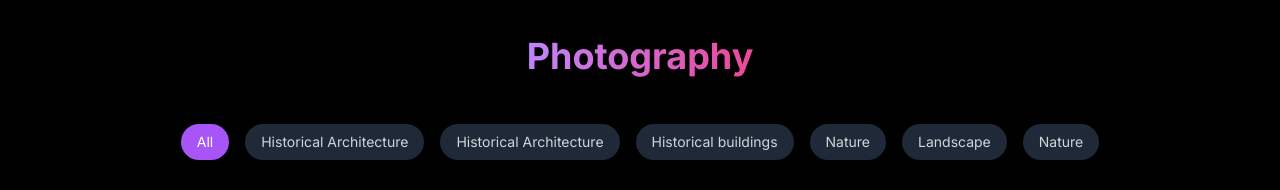
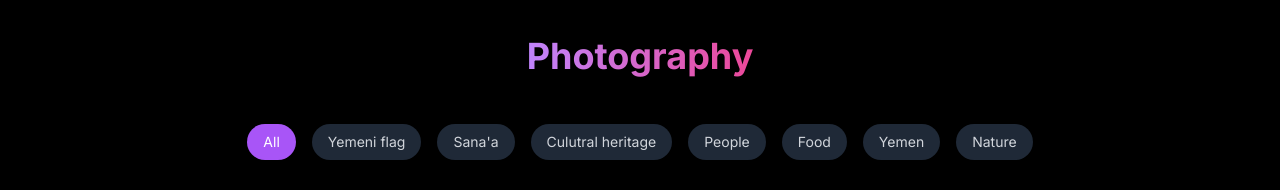
Before and after one commit to sanwaralkmali/yemen, a React (Vite) app: page / in a window 1280 px wide. Shown: the part 860-1050 px from the top of the page. Built offline with nearby package versions, Linux system fonts and the light colour scheme.

Commit message:
deploy 20

```diff
--- a/src/components/PhotoGallery.tsx
+++ b/src/components/PhotoGallery.tsx
@@ -6,63 +6,63 @@ const photos = [
   {
     id: 1,
     src: 'https://plus.unsplash.com/premium_photo-1670689707643-f36b72da4405?q=80&w=1915&auto=format&fit=crop&ixlib=rb-4.0.3&ixid=M3wxMjA3fDB8MHxwaG90by1wYWdlfHx8fGVufDB8fHx8fA%3D%3D',
-    alt: 'Sanaa Old City',
-    category: 'Historical Architecture '
+    alt: 'Yemeni Flag',
+    category: 'Yemeni flag'
   },
   {
     id: 2,
-    src: 'https://plus.unsplash.com/premium_photo-1670689707643-f36b72da4405?q=80&w=1915&auto=format&fit=crop&ixlib=rb-4.0.3&ixid=M3wxMjA3fDB8MHxwaG90by1wYWdlfHx8fGVufDB8fHx8fA%3D%3D',
-    alt: 'Nature photography',
-    category: 'Historical Architecture '
+    src: 'https://i.pinimg.com/736x/fc/8c/1c/fc8c1c4bc4108a15e7fa0ea50d78ba7b.jpg',
+    alt: 'Sanaa Old City',
+    category: 'Sana\'a'
   },
   {
     id: 3,
-    src: 'https://plus.unsplash.com/premium_photo-1670689707643-f36b72da4405?q=80&w=1915&auto=format&fit=crop&ixlib=rb-4.0.3&ixid=M3wxMjA3fDB8MHxwaG90by1wYWdlfHx8fGVufDB8fHx8fA%3D%3D',
+    src: 'https://media.istockphoto.com/id/149081119/tr/foto%C4%9Fraf/traditional-yemen-houses-sanaa.jpg?s=1024x1024&w=is&k=20&c=4v_ousMWg1m330Zd4Q8FFj3i9wHbOTpaQJjyq8BJYA4=',
     alt: 'Old buildings',
-    category: 'Historical Architecture '
+    category: 'Sana\'a'
   },
   {
     id: 4,
-    src: 'https://plus.unsplash.com/premium_photo-1670689707643-f36b72da4405?q=80&w=1915&auto=format&fit=crop&ixlib=rb-4.0.3&ixid=M3wxMjA3fDB8MHxwaG90by1wYWdlfHx8fGVufDB8fHx8fA%3D%3D',
-    alt: 'Shibam Hadramout',
-    category: 'Historical Architecture '
+    src: 'https://media.istockphoto.com/id/152960953/tr/foto%C4%9Fraf/panorama-of-sanaa-at-night-yemen.jpg?s=1024x1024&w=is&k=20&c=uU_Xtr_G1k-K3OpXmp50u2823uVfl5UIJ5jSpTRvp6k=',
+    alt: 'Sanaa Old City',
+    category: 'Sana\'a'
   },
   {
     id: 5,
-    src: 'https://plus.unsplash.com/premium_photo-1670689707643-f36b72da4405?q=80&w=1915&auto=format&fit=crop&ixlib=rb-4.0.3&ixid=M3wxMjA3fDB8MHxwaG90by1wYWdlfHx8fGVufDB8fHx8fA%3D%3D',
-    alt: 'Sheharah Bridge',
-    category: 'Historical Architecture'
+    src: 'https://i.pinimg.com/736x/3e/b8/9c/3eb89ca92f50cc4c936a5c834893e972.jpg',
+    alt: 'Jambiya',
+    category: 'Culutral heritage'
   },
   {
     id: 6,
-    src: 'https://plus.unsplash.com/premium_photo-1670689707643-f36b72da4405?q=80&w=1915&auto=format&fit=crop&ixlib=rb-4.0.3&ixid=M3wxMjA3fDB8MHxwaG90by1wYWdlfHx8fGVufDB8fHx8fA%3D%3D',
-    alt: 'Sanaa Old City',
-    category: 'Historical buildings'
+    src: 'https://i.pinimg.com/736x/98/28/cc/9828cc90aaf7044f8b296bc2a30e4fdc.jpg',
+    alt: 'Yemeni Weman',
+    category: 'People'
   },
   {
     id: 7,
-    src: 'https://plus.unsplash.com/premium_photo-1670689707643-f36b72da4405?q=80&w=1915&auto=format&fit=crop&ixlib=rb-4.0.3&ixid=M3wxMjA3fDB8MHxwaG90by1wYWdlfHx8fGVufDB8fHx8fA%3D%3D',
-    alt: 'Nature photography',
-    category: 'Nature'
+    src: 'https://i.pinimg.com/736x/7b/d4/38/7bd438206c71a75260456a45bb1efce3.jpg',
+    alt: 'Jambiya',
+    category: 'Culutral heritage'
   },
   {
     id: 8,
-    src: 'https://plus.unsplash.com/premium_photo-1670689707643-f36b72da4405?q=80&w=1915&auto=format&fit=crop&ixlib=rb-4.0.3&ixid=M3wxMjA3fDB8MHxwaG90by1wYWdlfHx8fGVufDB8fHx8fA%3D%3D',
-    alt: 'Landscape photography',
-    category: 'Landscape'
+    src: 'https://i.pinimg.com/736x/00/0f/51/000f5103899829bcb0d5594a40fe87d9.jpg',
+    alt: 'Yemeni Food',
+    category: 'Food'
   },
   {
     id: 9,
-    src: 'https://plus.unsplash.com/premium_photo-1670689707643-f36b72da4405?q=80&w=1915&auto=format&fit=crop&ixlib=rb-4.0.3&ixid=M3wxMjA3fDB8MHxwaG90by1wYWdlfHx8fGVufDB8fHx8fA%3D%3D',
-    alt: ' ',
-    category: ' Nature'
+    src: 'https://i.pinimg.com/736x/9f/66/a3/9f66a3d7c05fbc93162db5a6055b8f1f.jpg',
+    alt: 'Yemen',
+    category: 'Culutral heritage'
   }
   ,
   {
     id: 10,
-    src: 'https://plus.unsplash.com/premium_photo-1670689707643-f36b72da4405?q=80&w=1915&auto=format&fit=crop&ixlib=rb-4.0.3&ixid=M3wxMjA3fDB8MHxwaG90by1wYWdlfHx8fGVufDB8fHx8fA%3D%3D',
+    src: 'https://v1.pinimg.com/videos/mc/720p/85/5f/09/855f09efe368191753152be9075cdebc.mp4',
     alt: ' ',
-    category: ' Nature'
+    category: 'Yemen'
   }
   ,
   {
```
Also changed, not shown: 3 other files (tests, documents, lock files or other folders).
